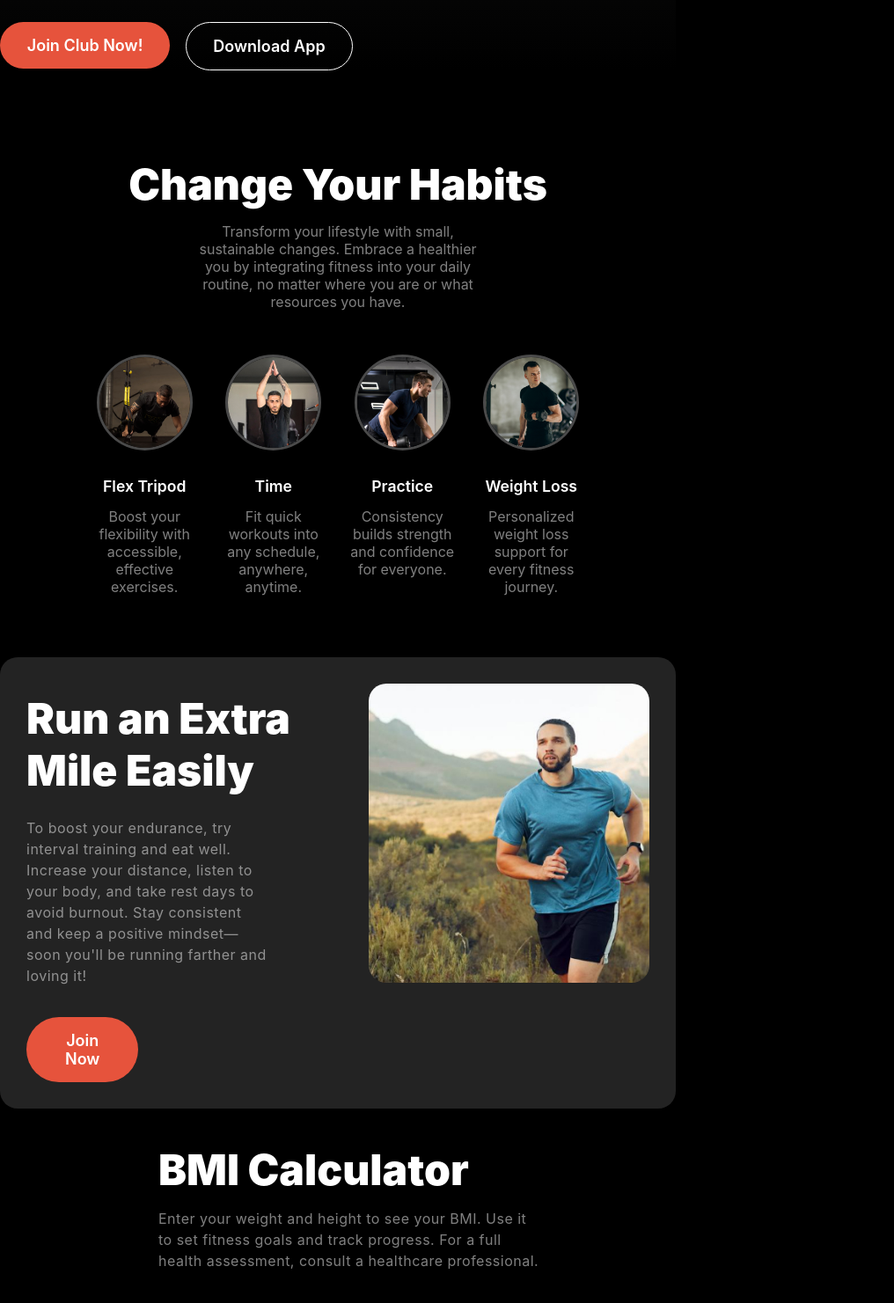
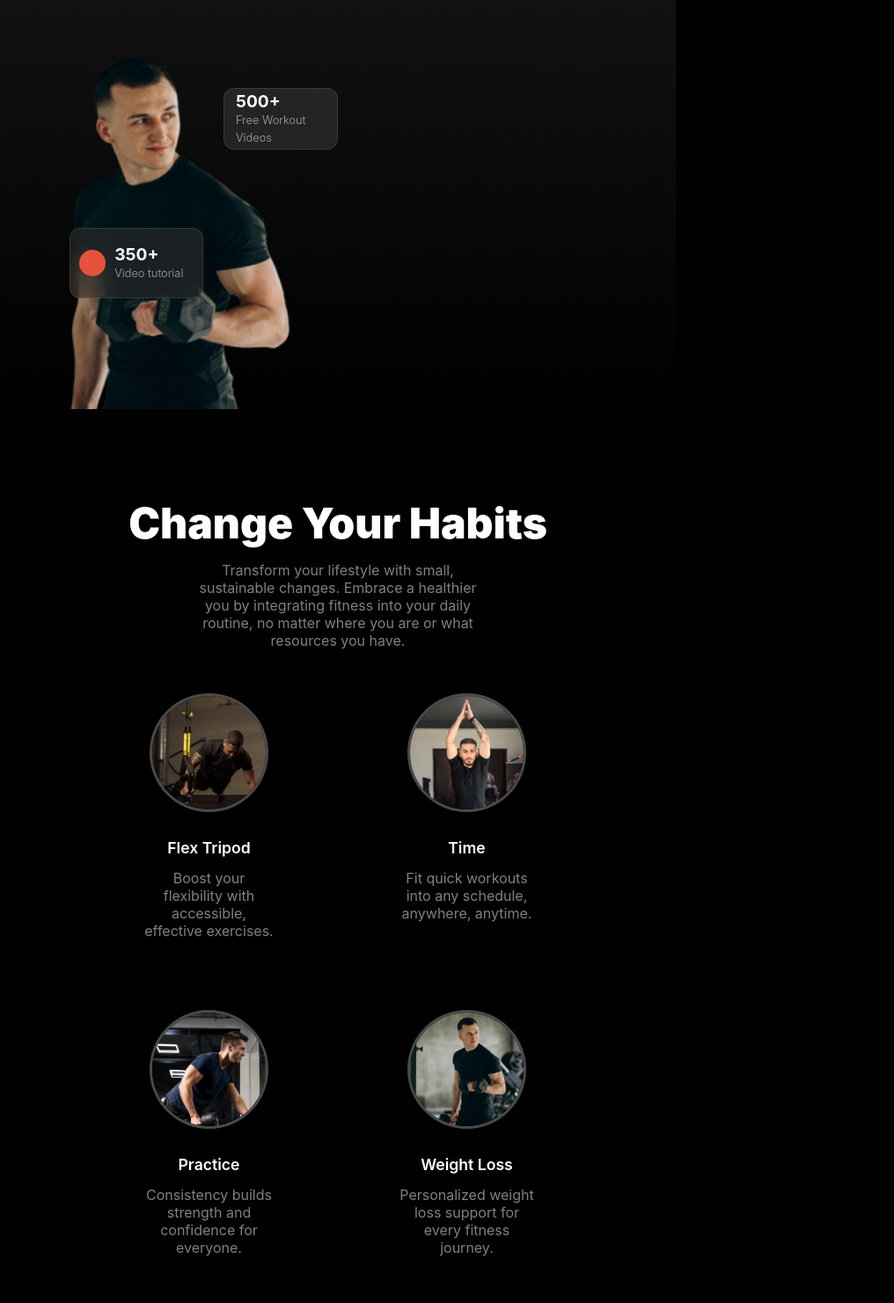
Before and after one commit to aburayhan-bpi/fitness-responsive-website, a plain HTML site: page index.html in a window 768 px wide. Shown: the part 777-2258 px from the top of the page at 88% size, 1016 px wide, since content can reach past the window. Drawn offline with Linux system fonts and the light colour scheme; a web font is replaced by a local one.

Commit message:
fix responsive

```diff
--- a/style/responsive.css
+++ b/style/responsive.css
@@ -15,7 +15,7 @@
   }
   .cart-icon {
     display: block;
-    background-color: black;
+    /* background-color: black; */
     font-size: x-large;
   }
 
@@ -244,6 +244,7 @@
   .calc-btn {
     width: 140%;
   }
+
   /* team section */
   .team-container {
     background-color: #232323;
@@ -259,13 +260,13 @@
 
   /* FAQ section */
 
-  .faq-col-container{
+  .faq-col-container {
     display: grid;
     grid-template-columns: repeat(1, 1fr);
     gap: 1px;
   }
 
-  .faq-container hr{
+  .faq-container hr {
     margin-top: -20px;
     max-width: 120%;
   }
@@ -279,7 +280,7 @@
     margin-bottom: 30px;
   }
 
-  summary{
+  summary {
     font-size: 1.2rem;
   }
 
@@ -335,3 +336,123 @@
     height: 50px;
   }
 }
+
+/* just for checking tablet and big device responsvieness */
+@media screen and (min-width: 576px) and (max-width: 1024px) {
+  .nav-item li {
+    /* width: 20%; */
+    text-align: center;
+    /* margin-right: 30px; */
+  }
+
+  form {
+    display: grid;
+    grid-template-columns: repeat(2, 47%);
+  }
+
+  /* hero section */
+
+  .hero-section {
+    flex-direction: column;
+    padding: 0 20px;
+  }
+  .hero-col1 {
+    width: 70%;
+    margin: 20px 40px;
+  }
+  .hero-col2 {
+    width: 50%;
+    overflow: hidden;
+  }
+  .hero-col1 h1 {
+    font-size: 5.4rem;
+    line-height: 120%;
+    max-width: 85%;
+  }
+  .shape {
+    font-size: 6rem;
+    font-weight: 400;
+  }
+  .hero-col1 p {
+    max-width: 95%;
+  }
+  .club {
+    display: none;
+  }
+  .hero-btn-container {
+    gap: 70px;
+  }
+
+  .hero-col2-image-container {
+    margin-top: 48px;
+    display: flex;
+    max-height: 420px;
+    /* border: 1px solid green; */
+  }
+  .hero-col2-image-container > img {
+    /* border: 1px solid violet; */
+    width: 80%;
+    height: 100%;
+    margin: 0 auto;
+  }
+  .tutorial-text {
+    font-size: 0.8rem;
+    width: 80px;
+  }
+  .tutorial-text h4 {
+    font-size: 1.2rem;
+  }
+  .tutorial-number {
+    top: 56%;
+    right: 42%;
+    width: 152px;
+    backdrop-filter: blur(10px);
+  }
+  .workout-video {
+    top: 22%;
+    right: 0%;
+    width: 130px;
+    height: 70px;
+    background: #ffffff1a;
+  }
+
+  /* habbit section */
+  .habit-parent {
+    display: grid;
+    grid-template-columns: repeat(2, 1fr);
+    /* justify-items: center;
+    align-items: center; */
+  }
+  .habit-item {
+    display: flex;
+    flex-direction: column;
+    border-radius: 5px;
+    width: 60%;
+    margin: 0 auto;
+    margin-bottom: 20px;
+  }
+
+  .run-extra {
+    width: 90%;
+    margin: 0 auto;
+  }
+  .run-col1 {
+    width: 50%;
+    border: 1px solid red;
+  }
+  .run-col1 button {
+    width: 60%;
+  }
+  .run-col2 {
+    width: 48%;
+    height: 380px;
+    border: 1px solid red;
+  }
+  .run-col2 img {
+    width: 250%;
+    height: 250%;
+    right: 140%;
+    bottom: 45%;
+    border-radius: inherit;
+  }
+}
--- a/style/styles.css
+++ b/style/styles.css
@@ -274,9 +274,17 @@ header {
   flex-direction: column;
 }
 .run-col1 button {
+  width: 40%;
+  border: none;
   margin-top: 25px;
-  width: 30%;
   cursor: pointer;
+  border-radius: 42px;
+  padding: 16px 24px;
+  font-family: Inter, sans-serif;
+  font-size: 1.125rem;
+  font-weight: 600;
+  background: #e6533c;
+  color: rgb(255, 255, 255);
 }
 .run-col1 h2 {
   color: rgb(255, 255, 255);
@@ -313,18 +321,6 @@ header {
   right: 110%;
   bottom: 45%;
   border-radius: inherit;
-}
-
-.run-col1 button {
-  border-radius: 42px;
-  padding: 16px 24px;
-  font-family: Inter, sans-serif;
-  font-size: 1.125rem;
-  font-weight: 600;
-  background: #e6533c;
-  color: rgb(255, 255, 255);
-  width: 40%;
-  border: none;
 }
 
 /* BMI Calculator */
@@ -558,10 +554,6 @@ select {
   font-family: inter, sans-serif;
 }
 
-
-
-
-
 /* FAQ section */
 .faq-container {
   max-width: 1300px;
@@ -571,7 +563,7 @@ select {
   border-radius: 10px;
   background-color: #232323;
 }
-.faq-container hr{
+.faq-container hr {
   margin-top: -20px;
   max-width: 60%;
 }
@@ -585,7 +577,7 @@ select {
   margin-bottom: 30px;
 }
 
-details{
+details {
   color: white;
   font-size: 1.5rem;
   font-family: inter, sans-serif;
@@ -597,20 +589,28 @@ details{
   margin-bottom: 10px;
   /* appearance: none; */
 }
-details summary{
+details summary {
   padding: 10px 20px;
   list-style: none;
 }
 
-
-.q1, .q3, .q4, .q6{
+.q1,
+.q3,
+.q4,
+.q6 {
   background-color: #2e2e2d;
 }
-.q2, .q5{
+.q2,
+.q5 {
   background-color: #2e2e2d;
 }
 
-.q1 p, .q2 p, .q3 p, .q4 p, .q5 p, .q6 p{
+.q1 p,
+.q2 p,
+.q3 p,
+.q4 p,
+.q5 p,
+.q6 p {
   font-size: 1rem;
   font-weight: 300;
   line-height: 25px;
@@ -621,30 +621,11 @@ details summary{
   background-color: rgba(59, 59, 59, 0.3);
 }
 
-.faq-col-container{
+.faq-col-container {
   display: grid;
   grid-template-columns: repeat(2, 1fr);
   gap: 20px;
 }
-
-
-
-
-
-
-
-
-
-
-
-
-
-
-
-
-
-
-
 
 /* footer section */
 .footer-section {
```
Also changed, not shown: index.html (+15 -9 lines).
